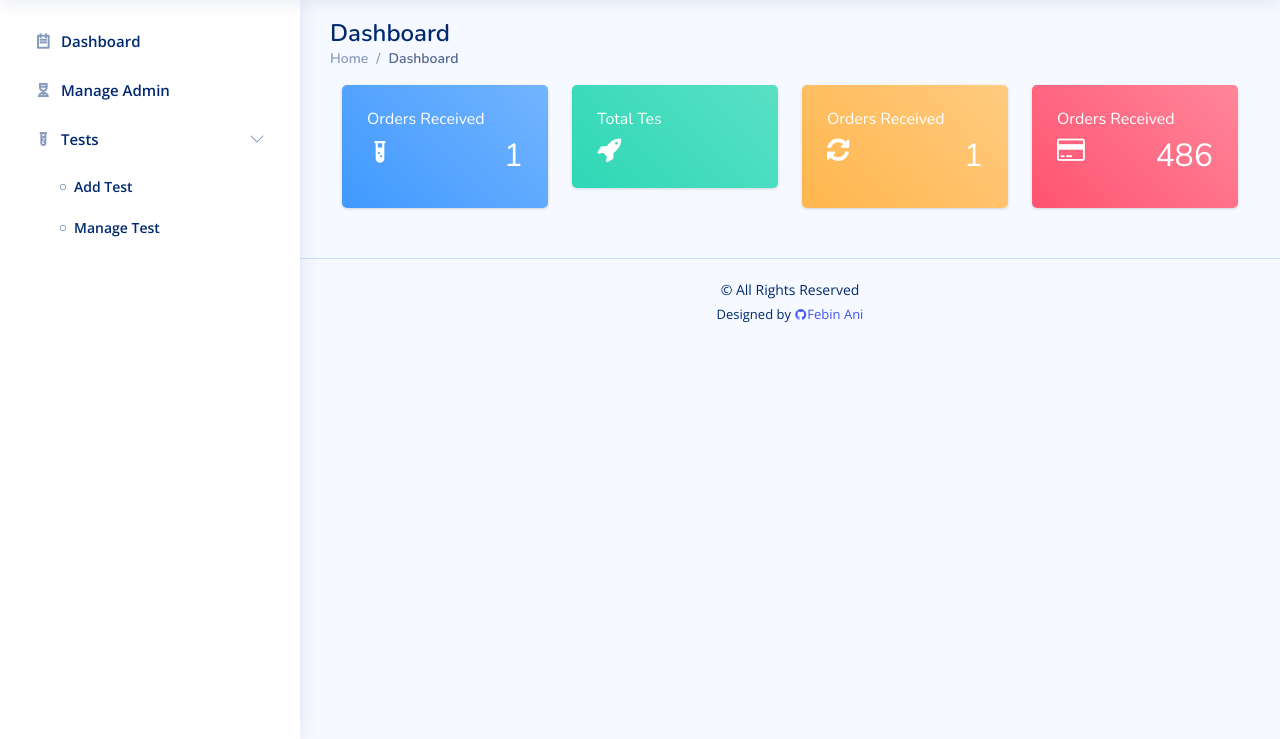
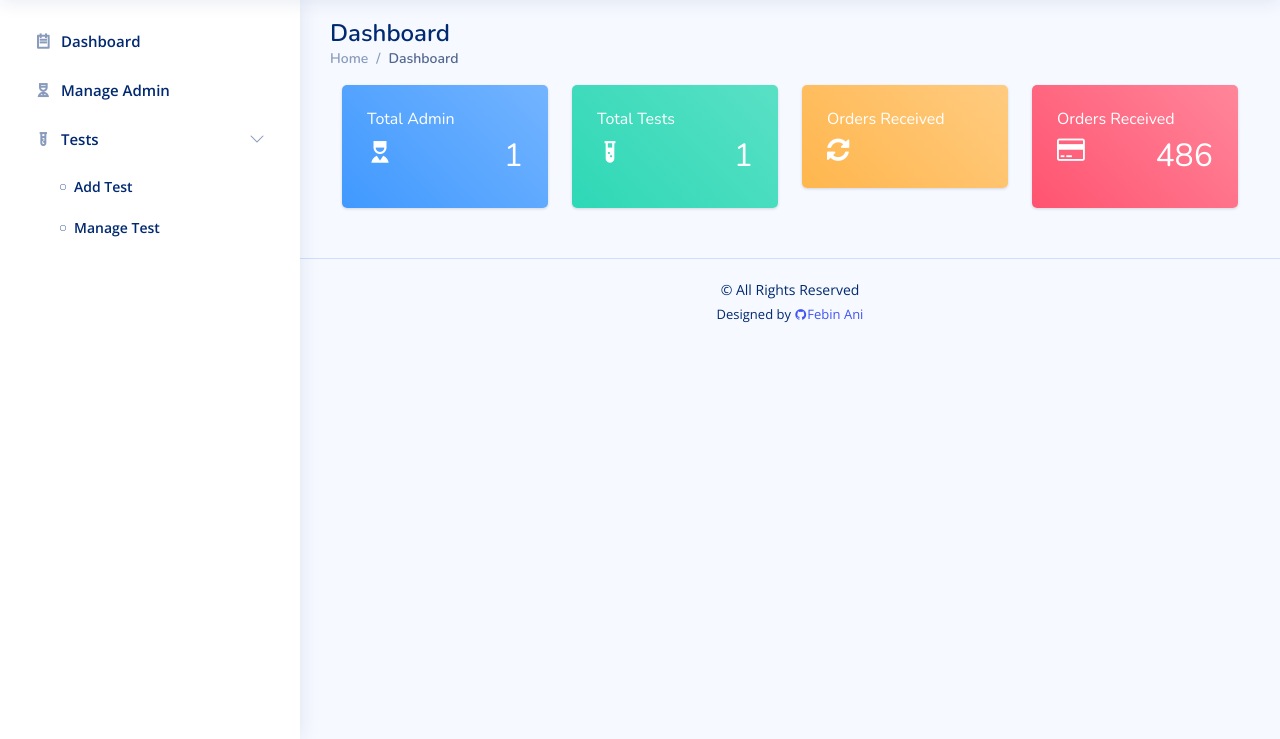
Before and after one commit to febin-ani/online-diagnostics-lab, a PHP site: page / in a window 1280 px wide. Shown: the part 61-800 px from the top of the page. Run offline with PHP 8.4, Linux system fonts and the light colour scheme; tables that the repository leaves empty or names only in its code hold one stand-in row (values such as "Sample post"); some libraries are stand-ins or nearby versions.

Commit message:
small change

```diff
--- a/index.php
+++ b/index.php
@@ -19,7 +19,28 @@
         <div class="col-md-4 col-xl-3">
             <div class="card bg-c-blue order-card">
                 <div class="card-block">
-                    <h6 class="m-b-20">Orders Received</h6>
+                    <h6 class="m-b-20">Total Admin</h6>
+                    <h2 class="text-end"><i class="ri-nurse-fill f-left"></i>
+                    <span>
+                    <?php
+                        include('constant/config.php');
+
+                        $sql = "SELECT aid FROM tb_aregister ORDER BY aid";
+                        $query = mysqli_query($conn,$sql);
+
+                        $row = mysqli_num_rows($query);
+                        echo $row;
+                    ?>
+                    </span>
+                    </h2>
+                </div>
+            </div>
+        </div>
+
+        <div class="col-md-4 col-xl-3">
+            <div class="card bg-c-green order-card">
+                <div class="card-block">
+                    <h6 class="m-b-20">Total Tests</h6>
                     <h2 class="text-end"><i class="ri-test-tube-fill f-left"></i>
                     <span>
                     <?php
@@ -38,26 +59,12 @@
         </div>
 
         <div class="col-md-4 col-xl-3">
-            <div class="card bg-c-green order-card">
-                <div class="card-block">
-                    <h6 class="m-b-20">Total Tes</h6>
-                    <h2 class="text-end"><i class="fa fa-rocket f-left"></i>
-                    <span>
-
-
-                    </span>
-                    </h2>
-                </div>
-            </div>
-        </div>
-
-        <div class="col-md-4 col-xl-3">
             <div class="card bg-c-yellow order-card">
                 <div class="card-block">
                     <h6 class="m-b-20">Orders Received</h6>
                     <h2 class="text-end"><i class="fa fa-refresh f-left"></i>
                         <span>
-                        <?php
+                        <!-- <?php
                             include('constant/config.php');
 
                             $sql = "SELECT test_id FROM tb_test ORDER BY test_id";
@@ -65,7 +72,7 @@
 
                             $row = mysqli_num_rows($query);
                             echo $row;
-                        ?>
+                        ?> -->
                         </span>
                     </h2>
                 </div>
```
